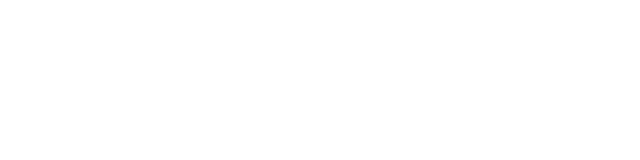
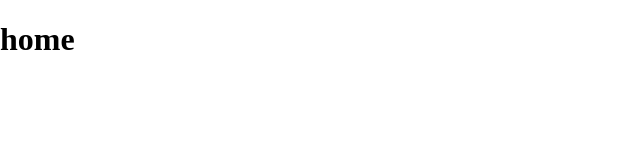
Before and after one commit to Killer-CAI/mallmanager53, a Vue app: page /#/ in a window 1280 px wide. Shown: the top 160 px of the page, without its empty margins (0-640 px from the left). Built offline with nearby package versions, Linux system fonts and the light colour scheme.

Commit message:
使用awati和async简化代码

```diff
--- /dev/null
+++ b/src/components/home/home.vue
@@ -0,0 +1,13 @@
+<template>
+   <h1> home </h1>
+</template>
+
+<script>
+export default {
+
+}
+</script>
+
+<style>
+
+</style>
--- a/src/components/login/login.vue
+++ b/src/components/login/login.vue
@@ -27,11 +27,13 @@
         }
     },
     methods:{
-        handleLogin(){
-            this.$http.post('login',this.formData).then(res=>{
+        async handleLogin(){
+
+        const res = await this.$http.post('login',this.formData)
                 //console.log(res)
 
-                const{ data,meta:{msg,status}
+                const
+                { data,meta:{msg,status}
                 } = res.data
                 //var msg = meta.msg
                 //var status = meta.status
@@ -39,14 +41,33 @@
                 //console.log(meta.msg)
 
             if(status === 200){
-                //this.$router.push({name:'home'})
+                this.$router.push({name:'home'})
                 this.$message.success(msg);
             }
             else{
                 this.$message.warning(msg);
             }
 
-            })
+
+            // this.$http.post('login',this.formData).then(res=>{
+            //     //console.log(res)
+
+            //     const{ data,meta:{msg,status}
+            //     } = res.data
+            //     //var msg = meta.msg
+            //     //var status = meta.status
+            //     //console.log(data)
+            //     //console.log(meta.msg)
+
+            // if(status === 200){
+            //     this.$router.push({name:'home'})
+            //     this.$message.success(msg);
+            // }
+            // else{
+            //     this.$message.warning(msg);
+            // }
+
+            // })
 
 
 
--- a/src/router/index.js
+++ b/src/router/index.js
@@ -1,7 +1,7 @@
 import Vue from 'vue'
 import Router from 'vue-router'
 import Login from '@/components/login/login.vue'
-
+import Home from '@/components/home/home.vue'
 Vue.use(Router)
 
 export default new Router({
@@ -11,6 +11,11 @@
       path: '/login',
       component:Login
 
+    },
+    {
+      name:'home',
+      path:'/',
+      component:Home
     }
   ]
 })
```
